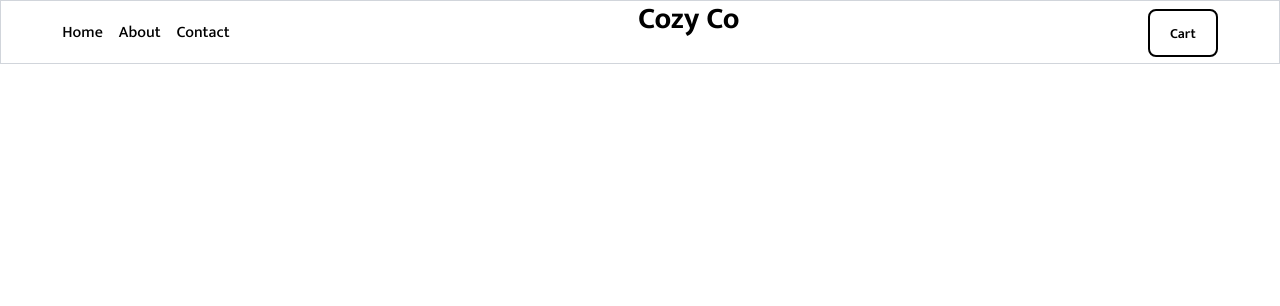
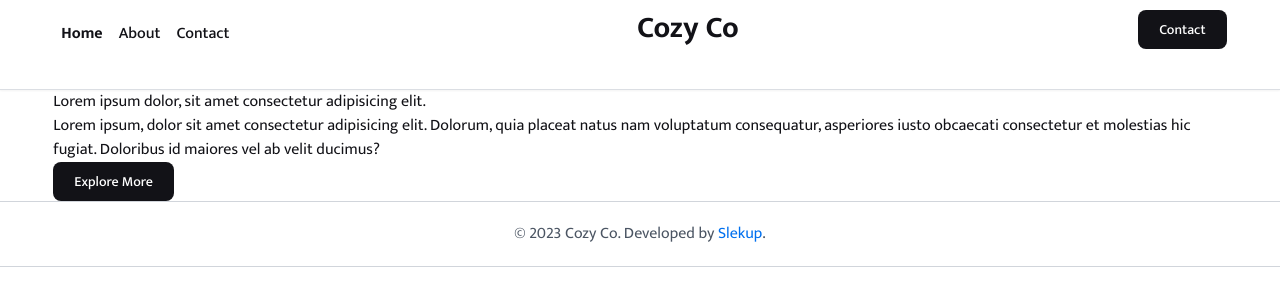
Before and after one commit to cosy-co/cosy-co, a SvelteKit app in the folder apps/web/: page / in a window 1280 px wide. Shown: the top 306 px of the page. Built offline with nearby package versions, Linux system fonts and the light colour scheme.

Commit message:
chore added header and footer

```diff
--- a/apps/web/src/app.css
+++ b/apps/web/src/app.css
@@ -6,9 +6,73 @@
 @tailwind components;
 @tailwind utilities;
 
+:root {
+  /* Primary */
+  --primary: 18, 18, 23;
+  --primary-hover: 32, 32, 40;
+  --primary-active: 50, 50, 63;
+  --secondary: 231, 234, 237;
+  --secondary-hover: 217, 221, 225;
+  --secondary-active: 193, 199, 206;
+  /* Text */
+  --text: 18, 18, 23;
+  --text-primary: 55, 65, 81;
+  --text-secondary: 75, 85, 107;
+  --text-faint: 135, 141, 156;
+  --text-button: 255, 255, 255;
+  /* Background */
+  --background: 255, 255, 255;
+  --shade: 255, 255, 255;
+  --tooltip: 255, 255, 255;
+  --tooltip-text: 18, 18, 23;
+  /* System */
+  --warning: 253, 182, 34;
+  --warning-hover: 254, 207, 112;
+  --warning-active: 251, 170, 2;
+  --success: 34, 197, 94;
+  --success-hover: 31, 180, 87;
+  --success-active: 29, 165, 80;
+  --danger: 227, 43, 61;
+  --danger-hover: 213, 28, 46;
+  --danger-active: 189, 26, 41;
+  /* Components */
+  --link: 0, 112, 239;
+  --input: 229, 231, 235;
+  --input-focus: 255, 255, 255;
+  --border: 219, 222, 227;
+  /* Header */
+  --header: var(--background);
+  --header-border: var(--border);
+  --header-text: var(--text);
+}
+
+html {
+  scroll-behavior: smooth;
+}
+
+html,
 body {
-  font-family: 'Mukta', 'Roboto', sans-serif;
+  font-family: 'Mukta', 'Nunito Sans', 'Roboto', sans-serif;
   font-size: 16px;
   line-height: 1.5;
-  background-color: #ffffff;
+  margin: 0;
+  padding: 0;
 }
+
+body {
+  background-color: rgb(var(--background));
+  color: rgb(var(--text));
+  overflow-y: scroll;
+  overflow-x: clip;
+  word-wrap: break-word;
+  box-sizing: border-box;
+}
+
+.link {
+  color: rgb(var(--link));
+  text-decoration: none;
+}
+
+.link:hover {
+  text-decoration: underline;
+}
--- a/apps/web/src/components/global/Button.svelte
+++ b/apps/web/src/components/global/Button.svelte
@@ -1,5 +1,35 @@
-<button
-  class="block px-5 py-2 hover:bg-blue-300 active:bg-gray-400 relative font-semibold rounded-lg border-2 border-black m-2 text-sm"
->
-  <slot />
-</button>
+<script lang="ts">
+  type Style = 'primary' | 'secondary' | 'danger' | 'success' | 'warning';
+  type Size = 'sm' | 'md' | 'lg';
+
+  export let style: Style = 'primary';
+  export let size: Size = 'md';
+
+  const baseStyle = `font-medium rounded-lg border text-sm ${
+    size === 'sm' ? 'text-sm' : size === 'md' ? 'text-base px-5 py-2' : 'px-7 py-3'
+  }`;
+</script>
+
+{#if style === 'primary'}
+  <button
+    class={`${baseStyle} bg-primary hover:bg-primary-hover active:bg-primary-active text-text-button border-transparent transition duration-200`}
+  >
+    <slot />
+  </button>
+{:else if style === 'secondary'}
+  <button class={`${baseStyle} bg-primary active:bg-gray-400`}>
+    <slot />
+  </button>
+{:else if style === 'danger'}
+  <button class={`${baseStyle} bg-primary active:bg-gray-400`}>
+    <slot />
+  </button>
+{:else if style === 'success'}
+  <button class={`${baseStyle} bg-primary active:bg-gray-400`}>
+    <slot />
+  </button>
+{:else if style === 'warning'}
+  <button class={`${baseStyle} bg-primary active:bg-gray-400`}>
+    <slot />
+  </button>
+{/if}
--- /dev/null
+++ b/apps/web/src/components/layout/Footer.svelte
@@ -0,0 +1,8 @@
+<div class="py-5 border-t border-b border-gray-300">
+  <div class="max-w-7xl mx-auto w-11/12">
+    <p class="text-center text-gray-600">
+      &copy; {new Date().getFullYear()} Cozy Co. Developed by
+      <a href="https://slekup.com" target="_blank" class="link">Slekup</a>.
+    </p>
+  </div>
+</div>
--- a/apps/web/src/components/layout/Header.svelte
+++ b/apps/web/src/components/layout/Header.svelte
@@ -1,5 +1,7 @@
 <script lang="ts">
   import { Button } from '@components/index';
+
+  import { page } from '$app/stores';
 
   const links = [
     {
@@ -17,14 +19,25 @@
   ];
 </script>
 
-<div class="h-16 left-0 w-full top-0 border border-gray-300">
-  <div class="flex justify-between max-w-7xl mx-auto w-11/12">
-    <div class="flex my-2">
-      {#each links as link, i}
-        <a href={link.href} class="block font-medium px-2 py-3">{link.name}</a>
+<div
+  class="h-20 left-0 w-full top-0 border-header-border border-b bg-header text-header-text shadow-sm"
+>
+  <div class="flex my-2.5 justify-between max-w-7xl mx-auto w-11/12">
+    <!-- Links -->
+    <div class="flex">
+      {#each links as link}
+        <a
+          href={link.href}
+          class={`block px-2 py-3 ${$page.route.id === link.href ? 'font-bold' : 'font-medium'}`}
+          >{link.name}</a
+        >
       {/each}
     </div>
+
+    <!-- Title -->
     <a href="/" class="font-bold text-3xl">Cozy Co</a>
-    <Button>Cart</Button>
+
+    <!-- Contact -->
+    <a href="/contact"><Button>Contact</Button></a>
   </div>
 </div>
--- a/apps/web/src/components/layout/index.ts
+++ b/apps/web/src/components/layout/index.ts
@@ -1 +1,2 @@
+export { default as Footer } from './Footer.svelte';
 export { default as Header } from './Header.svelte';
--- a/apps/web/src/routes/+layout.svelte
+++ b/apps/web/src/routes/+layout.svelte
@@ -1,10 +1,13 @@
 <script lang="ts">
-  import { Header } from '@components/layout';
+  import { Footer, Header } from '@components/layout';
 
   import '../app.css';
 </script>
 
 <div>
   <Header />
-  <slot />
+  <div class="max-w-7xl mx-auto w-11/12">
+    <slot />
+  </div>
+  <Footer />
 </div>
--- a/apps/web/src/routes/+page.svelte
+++ b/apps/web/src/routes/+page.svelte
@@ -1,5 +1,13 @@
 <script lang="ts">
-  import { Meta } from '@components/index';
+  import { Button, Meta } from '@components/index';
 </script>
 
 <Meta title="Home" />
+
+<h1>Lorem ipsum dolor, sit amet consectetur adipisicing elit.</h1>
+<p>
+  Lorem ipsum, dolor sit amet consectetur adipisicing elit. Dolorum, quia placeat natus nam
+  voluptatum consequatur, asperiores iusto obcaecati consectetur et molestias hic fugiat. Doloribus
+  id maiores vel ab velit ducimus?
+</p>
+<Button>Explore More</Button>
--- /dev/null
+++ b/apps/web/src/routes/about/+page.svelte
@@ -0,0 +1,3 @@
+<div class="">
+  <h1>About Us</h1>
+</div>
--- a/apps/web/tailwind.config.js
+++ b/apps/web/tailwind.config.js
@@ -7,7 +7,173 @@ const config = {
   darkMode: 'media',
   theme: {
     colors: {
-      ...colors
+      ...colors,
+      // Primary
+      primary: ({ opacityValue }) => {
+        return opacityValue !== undefined
+          ? `rgba(var(--primary), ${opacityValue})`
+          : `rgba(var(--primary))`;
+      },
+      'primary-hover': ({ opacityValue }) => {
+        return opacityValue !== undefined
+          ? `rgba(var(--primary-hover), ${opacityValue})`
+          : `rgba(var(--primary-hover))`;
+      },
+      'primary-active': ({ opacityValue }) => {
+        return opacityValue !== undefined
+          ? `rgba(var(--primary-active), ${opacityValue})`
+          : `rgba(var(--primary-active))`;
+      },
+      secondary: ({ opacityValue }) => {
+        return opacityValue !== undefined
+          ? `rgba(var(--secondary), ${opacityValue})`
+          : `rgba(var(--secondary))`;
+      },
+      'secondary-hover': ({ opacityValue }) => {
+        return opacityValue !== undefined
+          ? `rgba(var(--secondary-hover), ${opacityValue})`
+          : `rgba(var(--secondary-hover))`;
+      },
+      'secondary-active': ({ opacityValue }) => {
+        return opacityValue !== undefined
+          ? `rgba(var(--secondary-active), ${opacityValue})`
+          : `rgba(var(--secondary-active))`;
+      },
+
+      // Text
+      text: ({ opacityValue }) => {
+        return opacityValue !== undefined
+          ? `rgba(var(--text), ${opacityValue})`
+          : `rgba(var(--text))`;
+      },
+      'text-primary': ({ opacityValue }) => {
+        return opacityValue !== undefined
+          ? `rgba(var(--text-primary), ${opacityValue})`
+          : `rgba(var(--text-primary))`;
+      },
+      'text-secondary': ({ opacityValue }) => {
+        return opacityValue !== undefined
+          ? `rgba(var(--text-secondary), ${opacityValue})`
+          : `rgba(var(--text-secondary))`;
+      },
+      'text-faint': ({ opacityValue }) => {
+        return opacityValue !== undefined
+          ? `rgba(var(--text-faint), ${opacityValue})`
+          : `rgba(var(--text-faint))`;
+      },
+      'text-button': ({ opacityValue }) => {
+        return opacityValue !== undefined
+          ? `rgba(var(--text-button), ${opacityValue})`
+          : `rgba(var(--text-button))`;
+      },
+
+      // Background
+      background: ({ opacityValue }) => {
+        return opacityValue !== undefined
+          ? `rgba(var(--background), ${opacityValue})`
+          : `rgba(var(--background))`;
+      },
+      shade: ({ opacityValue }) => {
+        return opacityValue !== undefined
+          ? `rgba(var(--shade), ${opacityValue})`
+          : `rgba(var(--shade))`;
+      },
+      tooltip: ({ opacityValue }) => {
+        return opacityValue !== undefined
+          ? `rgba(var(--tooltip), ${opacityValue})`
+          : `rgba(var(--tooltip))`;
+      },
+      'tooltip-text': ({ opacityValue }) => {
+        return opacityValue !== undefined
+          ? `rgba(var(--tooltip-text), ${opacityValue})`
+          : `rgba(var(--tooltip-text))`;
+      },
+
+      // System
+      warning: ({ opacityValue }) => {
+        return opacityValue !== undefined
+          ? `rgba(var(--warning), ${opacityValue})`
+          : `rgba(var(--warning))`;
+      },
+      'warning-hover': ({ opacityValue }) => {
+        return opacityValue !== undefined
+          ? `rgba(var(--warning-hover), ${opacityValue})`
+          : `rgba(var(--warning-hover))`;
+      },
+      'warning-active': ({ opacityValue }) => {
+        return opacityValue !== undefined
+          ? `rgba(var(--warning-active), ${opacityValue})`
+          : `rgba(var(--warning-active))`;
+      },
+      success: ({ opacityValue }) => {
+        return opacityValue !== undefined
+          ? `rgba(var(--success), ${opacityValue})`
+          : `rgba(var(--success))`;
+      },
+      'success-hover': ({ opacityValue }) => {
+        return opacityValue !== undefined
+          ? `rgba(var(--success-hover), ${opacityValue})`
+          : `rgba(var(--success-hover))`;
+      },
+      'success-active': ({ opacityValue }) => {
+        return opacityValue !== undefined
+          ? `rgba(var(--success-active), ${opacityValue})`
+          : `rgba(var(--success-active))`;
+      },
+      danger: ({ opacityValue }) => {
+        return opacityValue !== undefined
+          ? `rgba(var(--danger), ${opacityValue})`
+          : `rgba(var(--danger))`;
+      },
+      'danger-hover': ({ opacityValue }) => {
+        return opacityValue !== undefined
+          ? `rgba(var(--danger-hover), ${opacityValue})`
+          : `rgba(var(--danger-hover))`;
+      },
+      'danger-active': ({ opacityValue }) => {
+        return opacityValue !== undefined
+          ? `rgba(var(--danger-active), ${opacityValue})`
+          : `rgba(var(--danger-active))`;
+      },
+
+      // Components
+      link: ({ opacityValue }) => {
+        return opacityValue !== undefined
+          ? `rgba(var(--link), ${opacityValue})`
+          : `rgba(var(--link))`;
+      },
+      input: ({ opacityValue }) => {
+        return opacityValue !== undefined
+          ? `rgba(var(--input), ${opacityValue})`
+          : `rgba(var(--input))`;
+      },
+      'input-focus': ({ opacityValue }) => {
+        return opacityValue !== undefined
+          ? `rgba(var(--input-focus), ${opacityValue})`
+          : `rgba(var(--input-focus))`;
+      },
+      border: ({ opacityValue }) => {
+        return opacityValue !== undefined
+          ? `rgba(var(--border), ${opacityValue})`
+          : `rgba(var(--border))`;
+      },
+
+      // Header
+      header: ({ opacityValue }) => {
+        return opacityValue !== undefined
+          ? `rgba(var(--header), ${opacityValue})`
+          : `rgba(var(--header))`;
+      },
+      'header-border': ({ opacityValue }) => {
+        return opacityValue !== undefined
+          ? `rgba(var(--header-border), ${opacityValue})`
+          : `rgba(var(--header-border))`;
+      },
+      'header-text': ({ opacityValue }) => {
+        return opacityValue !== undefined
+          ? `rgba(var(--header-text), ${opacityValue})`
+          : `rgba(var(--header-text))`;
+      }
     },
     extend: {
       width: {
```
